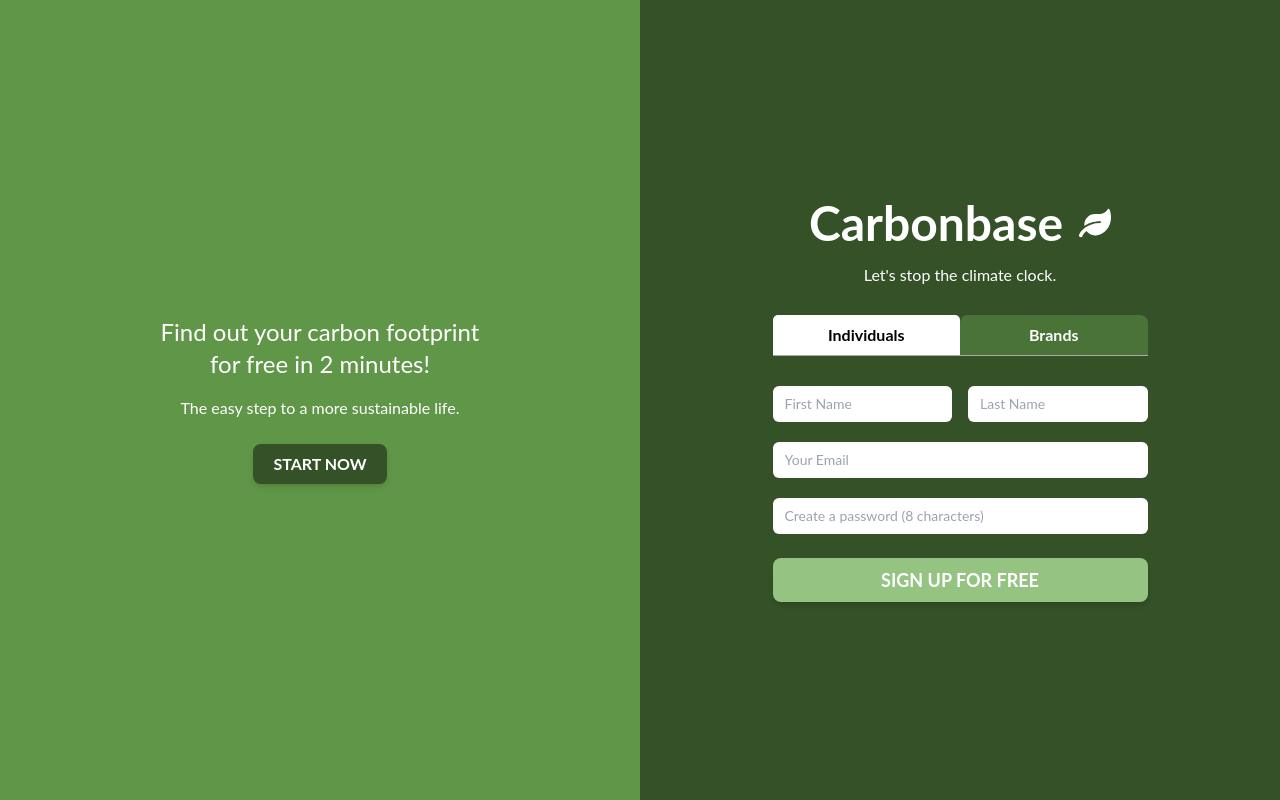
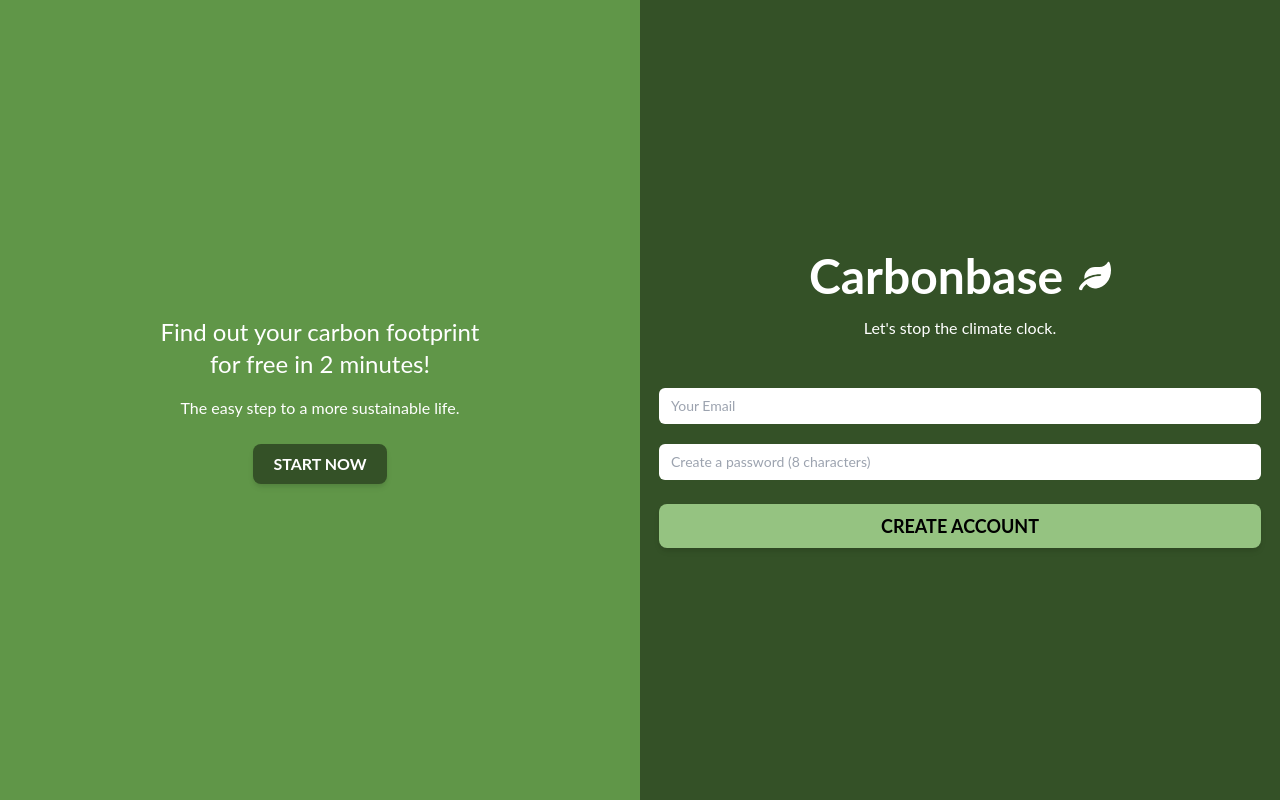
Before and after one commit to elcarp/carbonbase-accounts, a React (Create React App) app: page /dashboard in a window 1280 px wide. Built offline with nearby package versions, Linux system fonts and the light colour scheme.

Commit message:
create login WIP

```diff
--- a/src/App.js
+++ b/src/App.js
@@ -2,7 +2,7 @@ import './App.css'
 import 'react-tabs/style/react-tabs.css'
 import { BrowserRouter as Router } from 'react-router-dom'
 import Main from './layout/main'
-import Login from './layout/login'
+import Login from './layout/login.js'
 import React, { useState } from 'react'
 
 function App() {
--- a/src/layout/login.tsx
+++ b/src/layout/login.js
@@ -1,10 +1,32 @@
-import React from 'react'
+import React, { useState } from 'react'
 import { FaLeaf } from 'react-icons/fa'
 import { Tab, Tabs, TabList, TabPanel } from 'react-tabs'
 import BrandForm from '../components/brands'
 import IndividualForm from '../components/individuals'
+import PropTypes from 'prop-types'
 
-function Login() {
+async function loginUser(credentials) {
+	return fetch('http://localhost:8080/login', {
+		method: 'POST',
+		headers: {
+			'Content-Type': 'application/json',
+		},
+		body: JSON.stringify(credentials),
+	}).then((data) => data.json())
+}
+export default function Login({ setToken }) {
+	const [username, setUserName] = useState()
+	const [password, setPassword] = useState()
+
+	const handleSubmit = async (e) => {
+		e.preventDefault()
+		const token = await loginUser({
+			username,
+			password,
+		})
+		setToken(token)
+	}
+
 	return (
 		<>
 			<div className='wrapper bg-chalet-green block md:flex items-center justify-center h-screen'>
@@ -27,7 +49,29 @@ function Login() {
 						</h1>
 						<p className='text-white'>Let's stop the climate clock.</p>
 						<div className='choose-login mt-7'>
-							<Tabs className='tabs-width'>
+							<form onSubmit={handleSubmit}>
+								<div className='form-wrapper text-sm'>
+									<input
+										type='text'
+										placeholder='Your Email'
+										onChange={() => setUserName}
+										className='px-3 py-2 w-full mt-5 rounded-md focus:outline-none text-black'
+									/>
+									<input
+										type='text'
+										placeholder='Create a password (8 characters)'
+										onChange={() => setPassword}
+										className='px-3 py-2 w-full mt-5 rounded-md focus:outline-none text-black'
+									/>
+									<button
+										type='submit'
+										className='shadow-md mt-6 uppercase font-bold bg-chalet-green-200 w-full text-lg px-5 py-2 rounded-lg uppercase hover:bg-chalet-green active:bg-chalet-green-100 focus:outline-none'>
+										Create account
+									</button>
+								</div>
+							</form>
+
+							{/* <Tabs className='tabs-width'>
 								<TabList>
 									<Tab className='text-white cursor-pointer w-1/2 inline-block font-bold py-2 bg-chalet-green rounded-t-lg'>
 										Individuals
@@ -42,7 +86,7 @@ function Login() {
 								<TabPanel className='text-white'>
 									<BrandForm />
 								</TabPanel>
-							</Tabs>
+							</Tabs> */}
 						</div>
 					</div>
 				</div>
@@ -50,4 +94,11 @@ function Login() {
 		</>
 	)
 }
-export default Login
+// export default Login
+
+Login.propTypes = {
+	setToken: PropTypes.func.isRequired,
+}
+function setToken(token) {
+	throw new Error('Function not implemented.')
+}
```
